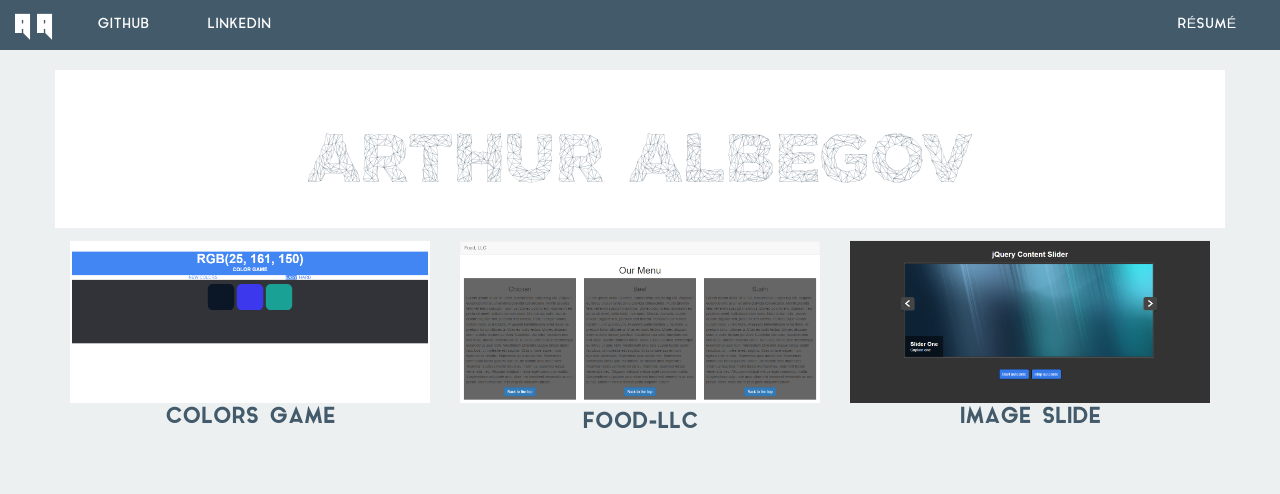
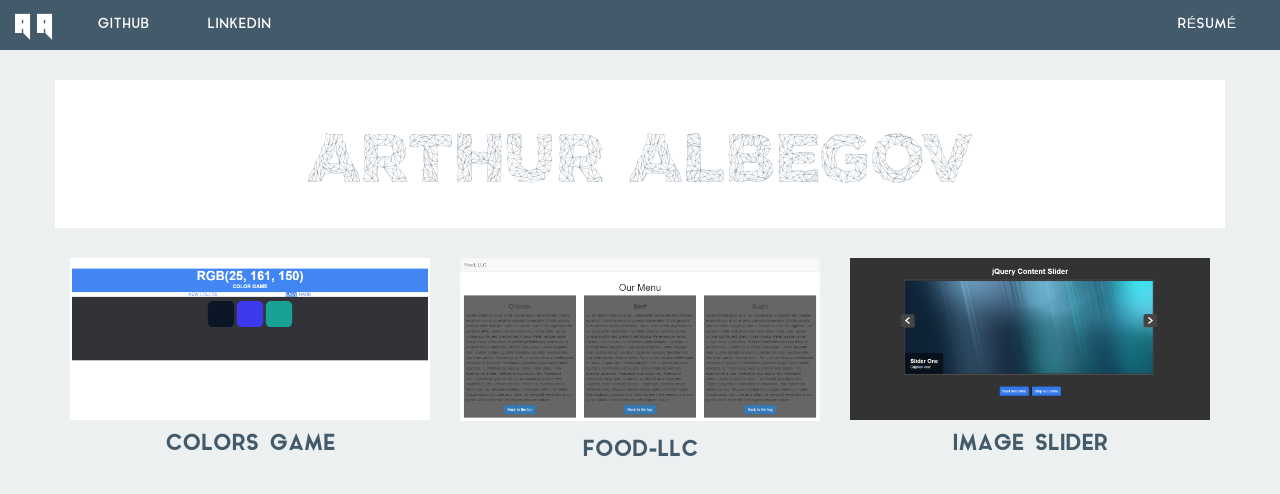
Before and after one commit to firearthur/welcome, a website: page docs/index.html in a window 1280 px wide. Drawn offline with nearby package versions, Linux system fonts and the light colour scheme.

Commit message:
fixed margins and spaces on website

```diff
--- a/docs/css/style.css
+++ b/docs/css/style.css
@@ -27,6 +27,7 @@
 
 
 #welcomeTitle{
+    margin-top: 10px;
     font-family: polya, Helvetica,sans-serif;
     font-size: 5em;
 }
@@ -35,7 +36,8 @@
     background-color: white;
     color: #435a6b;
     padding:2% 4%;
-    margin-bottom: 1%;
+    margin-top: 30px;
+    /*margin-bottom: 1%;*/
 }
 
 
@@ -82,7 +84,7 @@ img{
   transition: .5s ease;
   opacity: 0;
   position: absolute;
-  top: 50%;
+  top: 40%;
   left: 50%;
   transform: translate(-50%, -50%);
   -ms-transform: translate(-50%, -50%)
@@ -97,7 +99,10 @@ img{
   opacity: 1;
 }
 
-
+.projectTitle{
+    margin-top: 10px;
+    margin-bottom: 10px;
+}
 
 #gitHubLink:hover,#linkedInLink:hover,#resumeLink:hover,#initialsLogo:hover{
     color: white;
@@ -113,6 +118,10 @@ img{
     text-transform: uppercase;
 }
 
+
+#mainContent{
+    margin-top: 30px;
+}
 
 
 /*prjoect titles*/
--- a/docs/index.html
+++ b/docs/index.html
@@ -59,7 +59,7 @@
         </div>
 
 
-        <div class="container">
+        <div id="mainContent" class="container">
 
             <section>
                 <div class="row">
@@ -98,7 +98,7 @@
                                     </div>
                             </a>
                             <figcaption class="text-center projectTitle">
-                                <a target="_blank" rel="noopener" href="projects/imgslider/imgslider.html">IMAGE SLIDE</a>
+                                <a target="_blank" rel="noopener" href="projects/imgslider/imgslider.html">IMAGE SLIDER</a>
                             </figcaption>
                         </figure>
                     </div>
```
